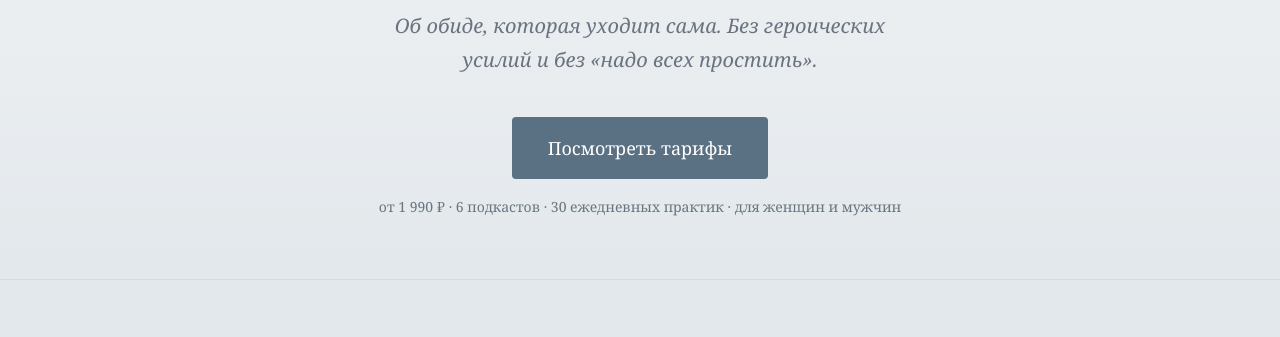
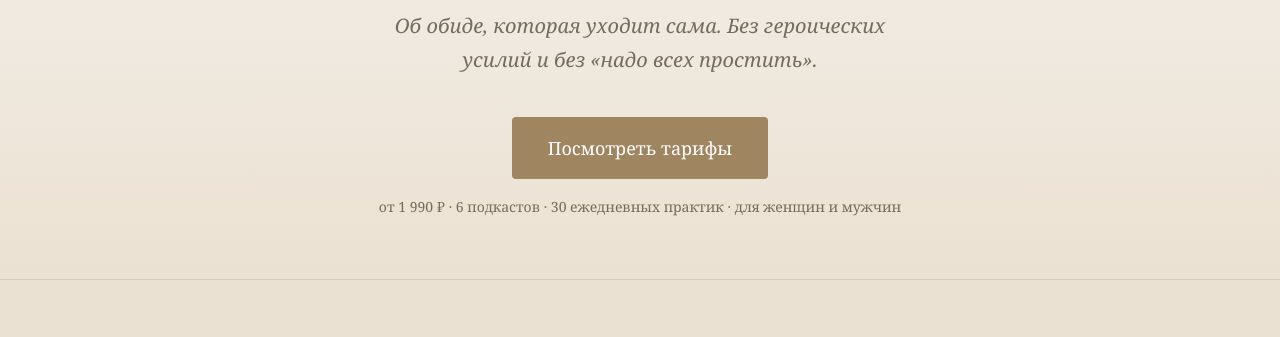
Before and after one commit to prokofevanata2-commits/landing-tihoe, a plain HTML site: page index.html in a window 1280 px wide. Shown: the part 201-538 px from the top of the page. Drawn offline with Linux system fonts and the light colour scheme.

Commit message:
Back to warm sandy gold palette + new dreamy double-exposure cover

```diff
--- a/index.html
+++ b/index.html
@@ -7,13 +7,13 @@
 <meta name="description" content="Программа об обиде, которая уходит сама — без героических усилий и без надо простить всех. Шесть подкаст-модулей, тридцать ежедневных практик. Тариф от 1 990 ₽.">
 <style>
   :root {
-    --bg: #f0f3f5;
-    --bg2: #e3e8ec;
-    --ink: #2c3340;
-    --soft: #6a7480;
-    --accent: #5a7184;
-    --accent-dark: #3f5263;
-    --line: #d4dbe0;
+    --bg: #f5f1ec;
+    --bg2: #ebe1d2;
+    --ink: #3d342a;
+    --soft: #756b5e;
+    --accent: #a08660;
+    --accent-dark: #7a6649;
+    --line: #d8cdb8;
     --card: #ffffff;
   }
   * { box-sizing: border-box; margin: 0; padding: 0; }
```
Also changed, not shown: 1 other file.
